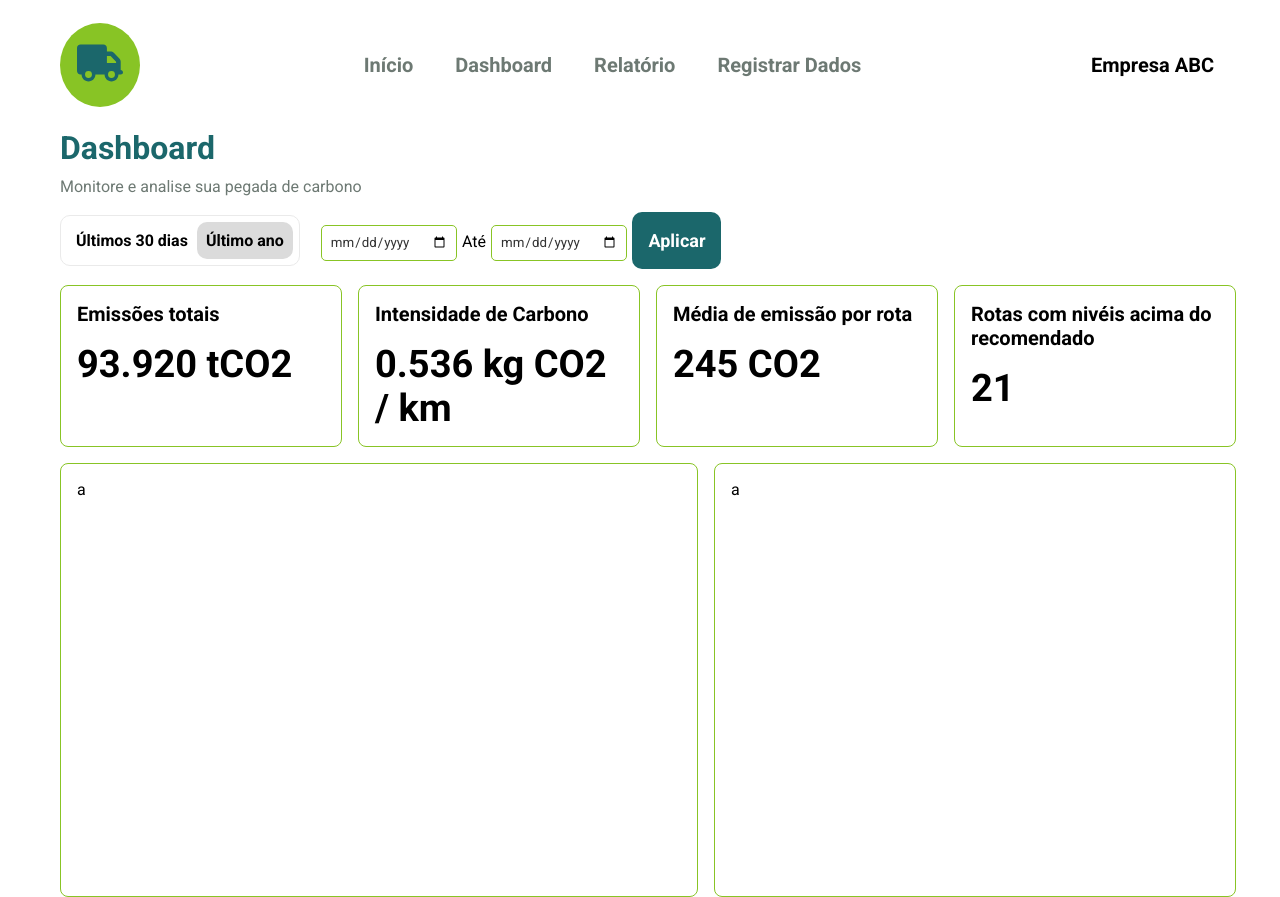
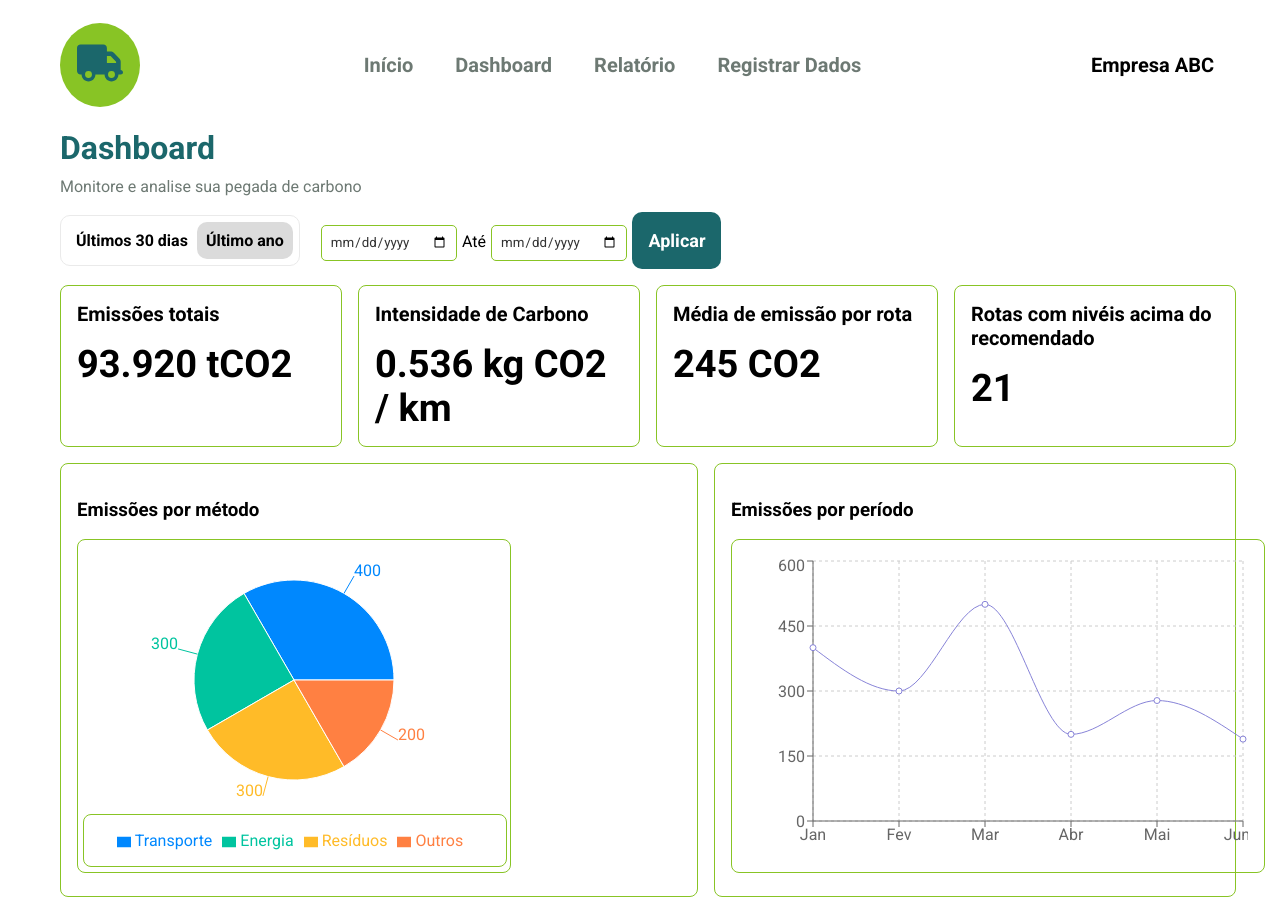
Before and after one commit to felipesantos9/software_engineering_project, a React (Vite) app in the folder client/: page /dashboard in a window 1280 px wide. Built offline with nearby package versions, Linux system fonts and the light colour scheme.

Commit message:
[feat]: Adição de gráficos ao dashboard

```diff
--- a/client/package.json
+++ b/client/package.json
@@ -25,6 +25,7 @@
     "react-hot-toast": "^2.5.2",
     "react-icons": "^5.4.0",
     "react-router": "^7.0.1",
+    "recharts": "^2.15.2",
     "unit-converter": "^1.1.0",
     "zod": "^3.24.2"
   },
--- a/client/src/pages/dashboardPage/dashboard.tsx
+++ b/client/src/pages/dashboardPage/dashboard.tsx
@@ -1,6 +1,17 @@
 import { useState } from "react";
 import HeaderMain from "../../components/headerMain/headerMain";
 import "./dashboardPageStyle.css";
+import {
+  PieChart,
+  Pie,
+  Cell,
+  LineChart,
+  Line,
+  XAxis,
+  YAxis,
+  CartesianGrid,
+  Legend,
+} from "recharts";
 
 interface InfoProps {
   title: string;
@@ -9,6 +20,7 @@ interface InfoProps {
 
 export default function DashboardPage() {
   const [button, setButton] = useState<"yearly" | "monthly">("yearly");
+
   const Info = (info: InfoProps) => {
     return (
       <div className="container-info">
@@ -17,6 +29,24 @@ export default function DashboardPage() {
       </div>
     );
   };
+
+  const pieData = [
+    { name: "Transporte", value: 400 },
+    { name: "Energia", value: 300 },
+    { name: "Resíduos", value: 300 },
+    { name: "Outros", value: 200 },
+  ];
+
+  const COLORS = ["#0088FE", "#00C49F", "#FFBB28", "#FF8042"];
+
+  const lineData = [
+    { name: "Jan", value: 400 },
+    { name: "Fev", value: 300 },
+    { name: "Mar", value: 500 },
+    { name: "Abr", value: 200 },
+    { name: "Mai", value: 278 },
+    { name: "Jun", value: 189 },
+  ];
 
   return (
     <>
@@ -60,8 +90,42 @@ export default function DashboardPage() {
             <Info title="Rotas com nivéis acima do recomendado" value="21" />
           </div>
           <div className="graphs">
-            <div>a</div>
-            <div>a</div>
+            <div>
+              <h3>Emissões por método</h3>
+              <PieChart width={400} height={300}>
+                <Pie
+                  data={pieData}
+                  cx="50%"
+                  cy="50%"
+                  outerRadius={100}
+                  fill="#8884d8"
+                  dataKey="value"
+                  label
+                >
+                  {pieData.map((entry, index) => (
+                    <Cell
+                      key={`cell-${index}`}
+                      fill={COLORS[index % COLORS.length]}
+                    />
+                  ))}
+                </Pie>
+                <Legend />
+              </PieChart>
+            </div>
+            <div>
+              <h3>Emissões por período</h3>
+              <LineChart width={500} height={300} data={lineData}>
+                <CartesianGrid strokeDasharray="3 3" />
+                <XAxis dataKey="name" />
+                <YAxis />
+                <Line
+                  type="monotone"
+                  dataKey="value"
+                  stroke="#8884d8"
+                  activeDot={{ r: 8 }}
+                />
+              </LineChart>
+            </div>
           </div>
         </div>
       </div>
```
Also changed, not shown: 1 other file (tests, documents, lock files or other folders).
